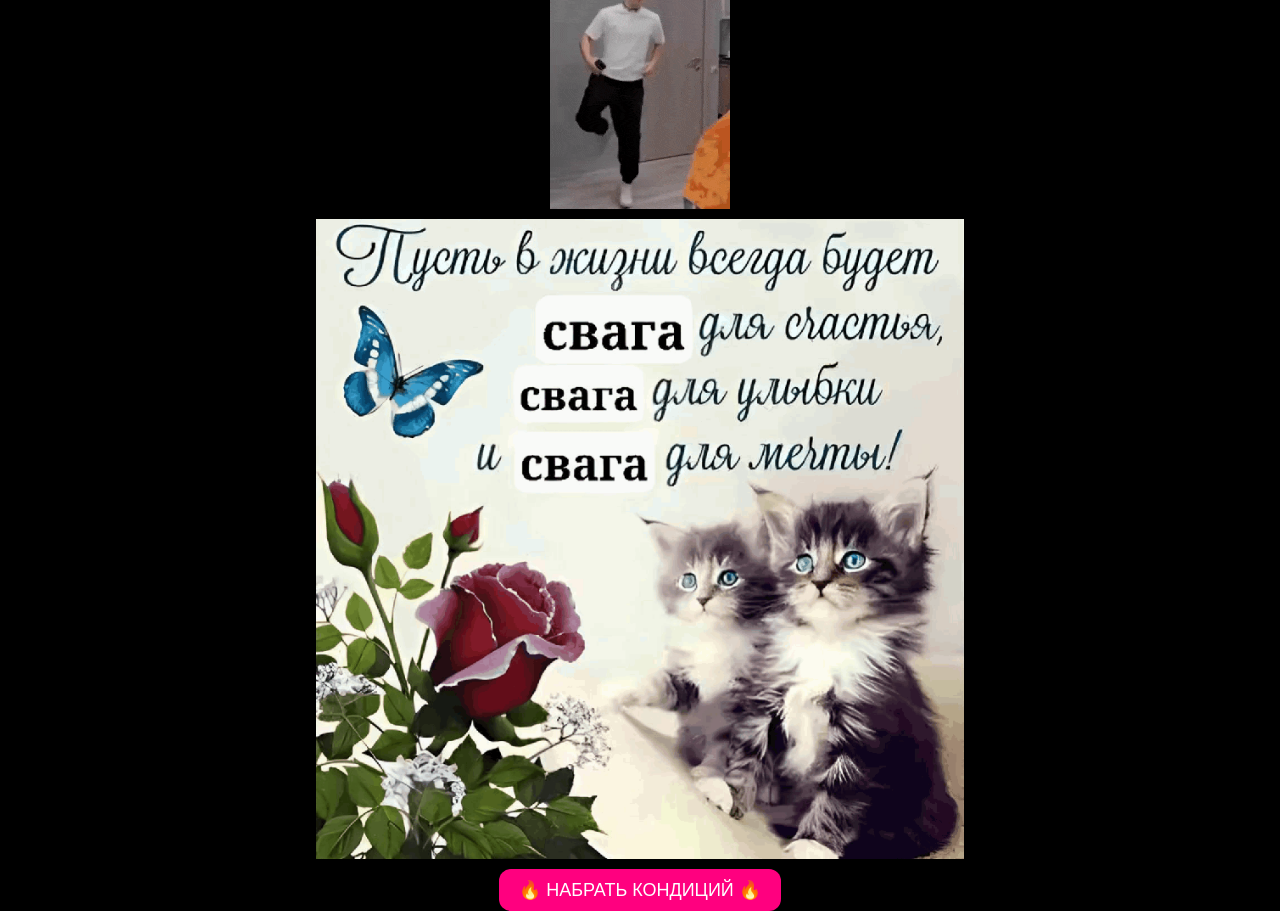
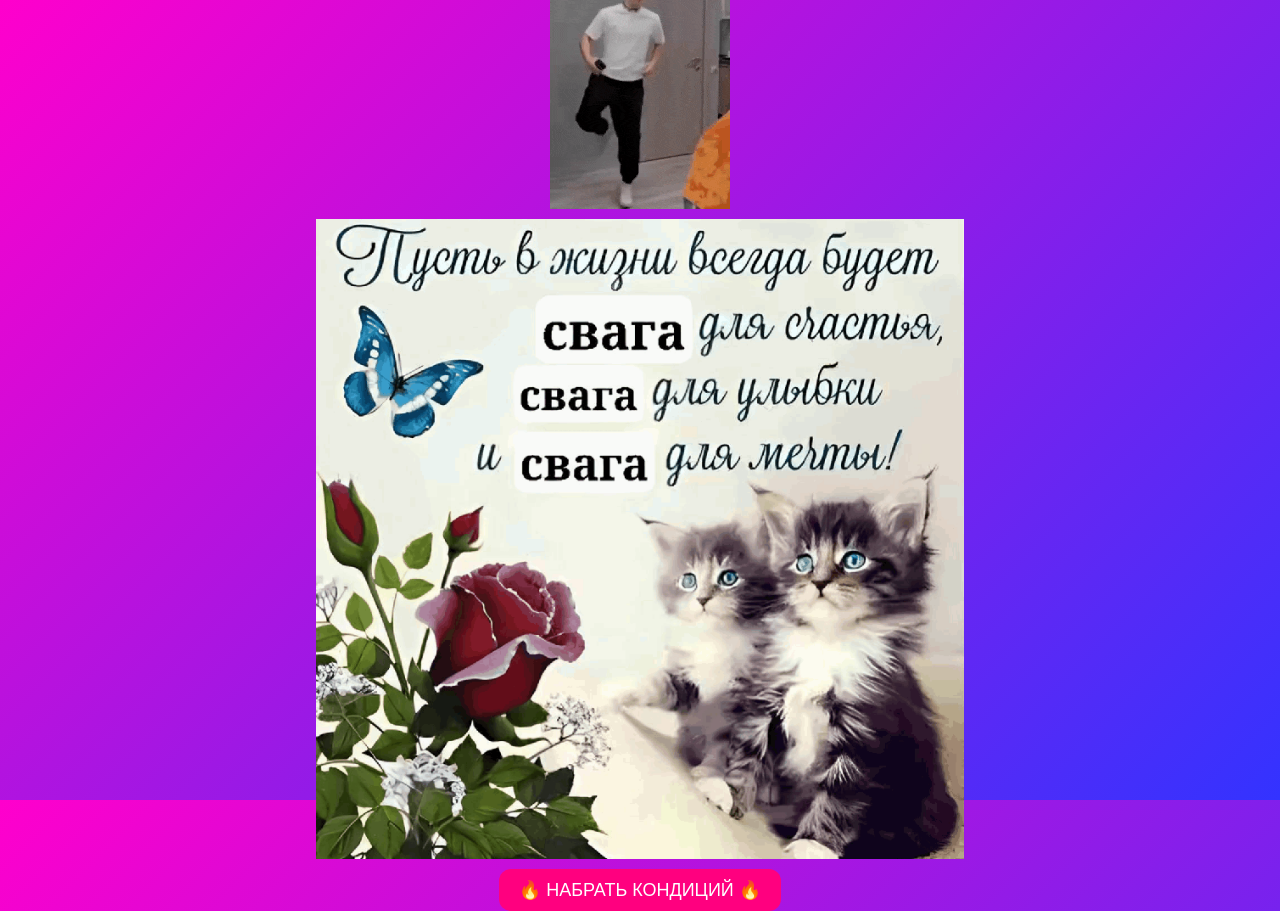
Before and after one commit to Scrooll/nabralconditcii.github.io, a plain HTML site: page index.html in a window 1280 px wide. Drawn offline with Linux system fonts and the light colour scheme.

Commit message:
Update index.html

```diff
--- a/index.html
+++ b/index.html
@@ -7,7 +7,7 @@
     body {
       margin: 0;
       height: 100vh;
-      background-color: #000;
+      background: linear-gradient(135deg, #ff00cc, #3333ff); /* градиент фон */
       display: flex;
       flex-direction: column;
       justify-content: center;
@@ -40,7 +40,6 @@
 <body>
   <audio id="music" loop>
     <source src="amarockstar.mp3" type="audio/mpeg">
-    Твой браузер не поддерживает аудио.
   </audio>
 
   <img src="litvib.gif" alt="сигмо роман про">
```
